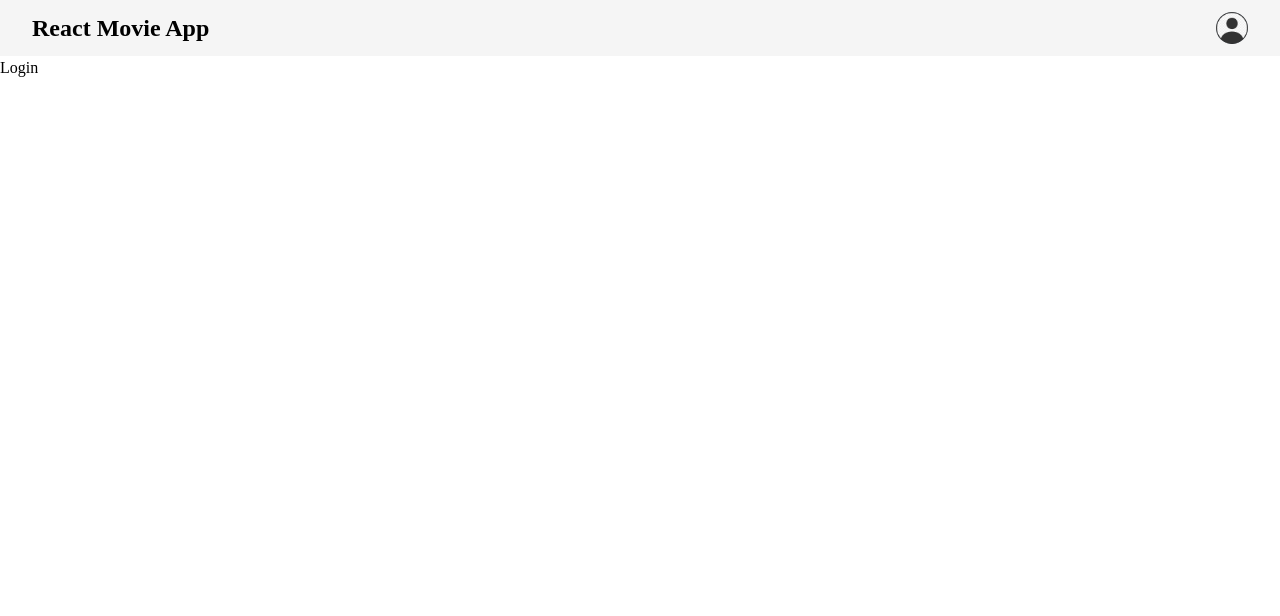
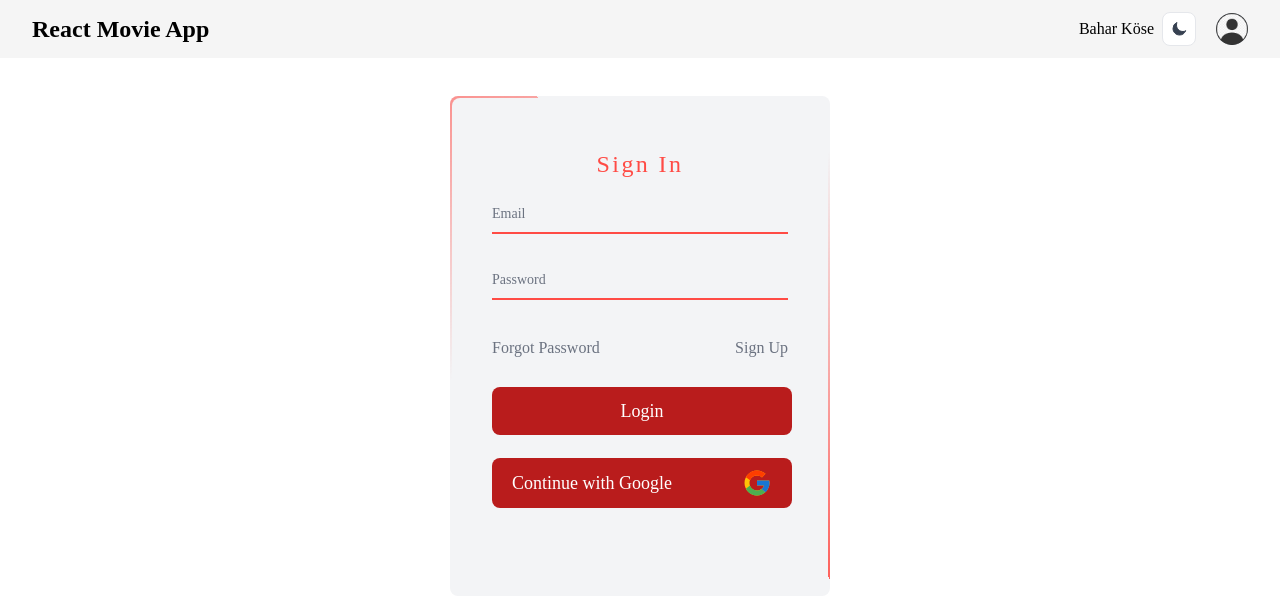
Before and after one commit to baharkose/movie-app, a React (Create React App) app: page /login in a window 1280 px wide. Shown: the top 616 px of the page. Built offline with nearby package versions, Linux system fonts and the light colour scheme.

Commit message:
login is completed

```diff
--- a/src/App.js
+++ b/src/App.js
@@ -1,12 +1,15 @@
 import React from "react";
-import Register from "./pages/Register";
 import AppRouter from "./router/AppRouter";
+import AuthContextProvider from "./context/AuthContext";
+import { ToastContainer } from "react-toastify";
 
 const App = () => {
   return (
     <div>
-    <AppRouter/>
-
+      <AuthContextProvider>
+        <AppRouter />
+        <ToastContainer/>
+      </AuthContextProvider>
     </div>
   );
 };
--- a/src/components/Navbar.jsx
+++ b/src/components/Navbar.jsx
@@ -2,14 +2,15 @@
 import { Disclosure, Menu, Transition } from "@headlessui/react";
 import { Link } from "react-router-dom";
 import avatar from "../assets/icons/avatar.png";
+import Switch from "./Switch";
 
 function classNames(...classes) {
   return classes.filter(Boolean).join(" ");
 }
 
 export default function Navbar() {
-  // const currentUser = { displayName: "felix franko" };
-  const currentUser = false;
+  const currentUser = { displayName: "bahar köse" };
+  // const currentUser = false;
   return (
     <>
       <Disclosure
@@ -27,6 +28,7 @@
               {currentUser && (
                 <h5 className="mr-2 capitalize">{currentUser?.displayName} </h5>
               )}
+              <Switch />
               {/* Profile dropdown */}
               <Menu as="div" className="relative ml-3">
                 <div>
--- /dev/null
+++ b/src/context/AuthContext.jsx
@@ -0,0 +1,63 @@
+import React, { createContext, useContext } from "react";
+import { auth } from "../auth/firebase";
+import {
+  createUserWithEmailAndPassword,
+  signInWithEmailAndPassword,
+} from "firebase/auth";
+import { useNavigate } from "react-router-dom";
+import { toastSuccessNotify, toastErrorNotify } from "../helper/ToastNotify";
+
+export const AuthContext = createContext();
+// const {Provider} = createContext()
+
+//* with custom hook
+export const useAuthContext = () => {
+  return useContext(AuthContext);
+};
+
+const AuthContextProvider = ({ children }) => {
+  const navigate = useNavigate();
+
+  const createUser = async (email, password) => {
+    try {
+      //? yeni bir kullanıcı oluşturmak için kullanılan firebase metodu
+      const userCredential = await createUserWithEmailAndPassword(
+        auth,
+        email,
+        password
+      );
+      console.log(userCredential);
+      navigate("/");
+      // - kullanıcı kaydolduktan sonra home gitsin.
+      toastSuccessNotify("Registered successfully!");
+    } catch (error) {
+      console.log(error);
+      toastErrorNotify(error.message);
+    }
+  };
+
+  //* https://console.firebase.google.com/
+  //* => Authentication => sign-in-method => enable Email/password
+  //! Email/password ile girişi enable yap
+  const signIn = async (email, password) => {
+    try {
+      //? mevcut kullanıcının giriş yapması için kullanılan firebase metodu
+      const userCredential = await signInWithEmailAndPassword(
+        auth,
+        email,
+        password
+      );
+      console.log(userCredential);
+      navigate("/");
+    } catch (error) {
+      console.log(error);
+    }
+  };
+
+
+
+  const values = { createUser, signIn };
+  return <AuthContext.Provider value={values}>{children}</AuthContext.Provider>;
+};
+
+export default AuthContextProvider;
--- /dev/null
+++ b/src/helper/ToastNotify.jsx
@@ -0,0 +1,34 @@
+import { toast } from "react-toastify";
+
+export const toastWarnNotify = (msg) => {
+  toast.warn(msg, {
+    autoClose: 5000,
+    hideProgressBar: false,
+    closeOnClick: true,
+    pauseOnHover: true,
+    draggable: true,
+    progress: undefined,
+  });
+};
+
+export const toastSuccessNotify = (msg) => {
+  toast.success(msg, {
+    autoClose: 3000,
+    hideProgressBar: false,
+    closeOnClick: true,
+    pauseOnHover: true,
+    draggable: true,
+    progress: undefined,
+  });
+};
+
+export const toastErrorNotify = (msg) => {
+  toast.error(msg, {
+    autoClose: 5000,
+    hideProgressBar: false,
+    closeOnClick: true,
+    pauseOnHover: true,
+    draggable: true,
+    progress: undefined,
+  });
+};
--- a/src/index.js
+++ b/src/index.js
@@ -3,6 +3,13 @@
 import "./index.css";
 import App from "./App";
 import "react-toastify/dist/ReactToastify.css";
+import { BrowserRouter } from "react-router-dom";
 
 const root = ReactDOM.createRoot(document.getElementById("root"));
-root.render(<App />);
+root.render(
+  <BrowserRouter>
+    <App />
+  </BrowserRouter>
+);
+
+// ? REACT TOSTFIY
--- a/src/pages/Login.jsx
+++ b/src/pages/Login.jsx
@@ -1,7 +1,87 @@
-import React from "react";
+import React, { useState } from "react";
+import GoogleIcon from "../assets/icons/GoogleIcon";
+import { useAuthContext } from "../context/AuthContext";
+import { Link } from "react-router-dom";
 
 const Login = () => {
-  return <div>Login</div>;
+  //* consuming context
+  const { signIn } = useAuthContext();
+  //* ayrı stateler
+  // const [email, setEmail] = useState();
+  // const [password, setPassword] = useState();
+  //! inputlarla çalışıyorsak statelerin ilk değeri null veya undefined olmamalı
+  //* birleştirilmiş state
+  const [info, setInfo] = useState({
+    email: "",
+    password: "",
+  });
+
+  const handleChange = (e) =>
+    setInfo({ ...info, [e.target.name]: e.target.value });
+
+    //- submit olduğunda email ve passwordu gönder
+  const handleSubmit = (e) => {
+    e.preventDefault();
+    const { email, password } = info;
+    signIn(email, password);
+  };
+
+  return (
+    <div className="flex justify-center">
+      <div className="overflow-hidden flex-1 h-screen justify-center items-center dark:bg-gray-dark-main">
+        <div className={`form-container mt-[5vh] w-[380px] h-[500px] `}>
+          <form onSubmit={handleSubmit}>
+            <h2 className="text-red-main text-2xl font-[500] text-center tracking-[0.1em] mb-3">
+              Sign In
+            </h2>
+            <div className="relative z-0 w-full mb-6 group">
+              <input
+                name="email"
+                className="peer"
+                type="email"
+                placeholder=" "
+                required
+                onChange={handleChange}
+              />
+              <label htmlFor="floating_email">Email</label>
+            </div>
+            <div className="relative z-0 w-full mb-6 group">
+              <input
+                name="password"
+                className="peer"
+                type="password"
+                placeholder=" "
+                required
+                onChange={handleChange}
+              />
+              <label htmlFor="floating_password">Password</label>
+            </div>
+            <div className="flex justify-between">
+              <span className="py-3 font-[0.75em] cursor-pointer decoration-none text-gray-500 hover:text-[#ff4b45]">
+                Forgot Password
+              </span>
+              <Link
+                className="py-3 font-[0.75em] cursor-pointer decoration-none text-gray-500 hover:text-[#ff4b45]"
+                to="/register"
+              >
+                Sign Up
+              </Link>
+            </div>
+            <button className="btn-danger" type="submit">
+              Login
+            </button>
+            <button
+              className="flex justify-between text-center items-center btn-danger"
+              type="button"
+            >
+              Continue with Google
+              <GoogleIcon color="currentColor" />
+            </button>
+          </form>
+        </div>
+      </div>
+    </div>
+  );
 };
 
 export default Login;
--- a/src/pages/Register.jsx
+++ b/src/pages/Register.jsx
@@ -1,7 +1,10 @@
 import React, { useState } from "react";
 import GoogleIcon from "../assets/icons/GoogleIcon";
+import { useAuthContext } from "../context/AuthContext";
 
 const Register = () => {
+  //* consuming context
+  const { createUser } = useAuthContext();
   //* ayrı stateler
   // const [firstName, setFirstName] = useState();
   // const [lastName, setLastName] = useState();
@@ -15,14 +18,21 @@
     email: "",
     password: "",
   });
+
   const handleChange = (e) =>
     setInfo({ ...info, [e.target.name]: e.target.value });
-  console.log(info);
+
+  const handleSubmit = (e) => {
+    e.preventDefault();
+    const { email, password } = info;
+    createUser(email, password);
+  };
+
   return (
     <div className="flex justify-center">
       <div className="overflow-hidden flex-1 h-screen justify-center items-center dark:bg-gray-dark-main">
         <div className={`form-container mt-[5vh] w-[380px] h-[580px] `}>
-          <form>
+          <form onSubmit={handleSubmit}>
             <h2 className="text-red-main text-2xl font-[500] text-center tracking-[0.1em] mb-3">
               Sign Up
             </h2>
```
Also changed, not shown: src/auth/firebase.js (+6 -1 lines), src/router/AppRouter.jsx (+5 -2 lines), src/components/Switch.jsx (line endings or trailing spaces).
